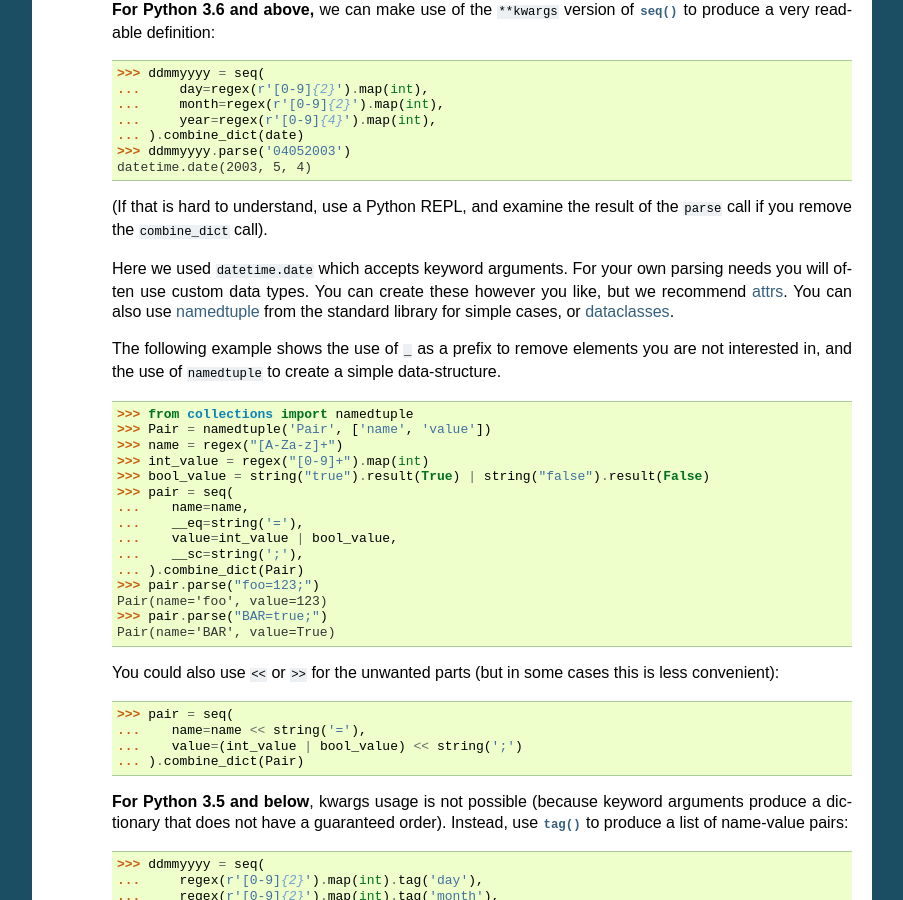
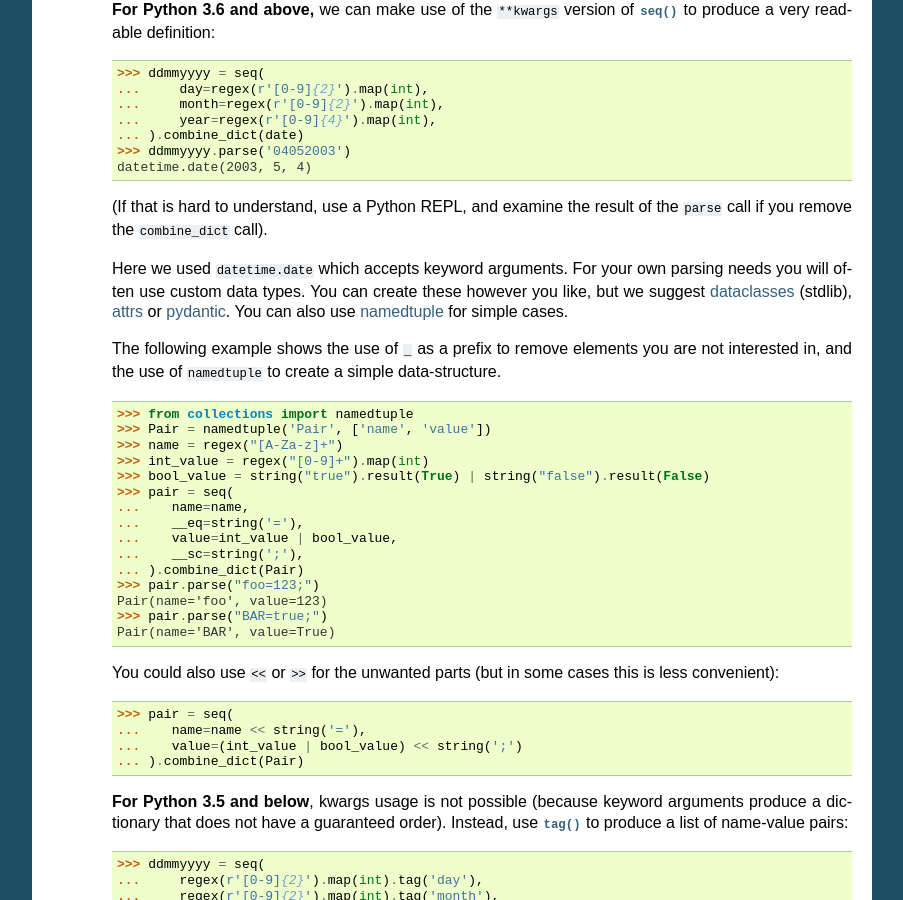
Before and after one commit to python-parsy/parsy, a Sphinx documentation site: the page built from docs/ref/methods_and_combinators.rst, in a window 1280 px wide and 900 px high, scrolled down 2881 px. Shown: the whole window, without its empty margins (198-1101 px from the left). Built offline with Sphinx 7.4.7, drawn with Linux system fonts in a browser that asks for light colours.

Commit message:
Docs: dataclasses/attrs/pydantic suggestions

```diff
--- a/docs/ref/methods_and_combinators.rst
+++ b/docs/ref/methods_and_combinators.rst
@@ -210,11 +210,13 @@ can be used and manipulated as below.
 
       Here we used ``datetime.date`` which accepts keyword arguments. For your
       own parsing needs you will often use custom data types. You can create
-      these however you like, but we recommend `attrs
-      <https://attrs.readthedocs.io/en/stable/>`_. You can also use `namedtuple
-      <https://docs.python.org/3.6/library/collections.html#collections.namedtuple>`_
-      from the standard library for simple cases, or `dataclasses
-      <https://docs.python.org/3/library/dataclasses.html>`_.
+      these however you like, but we suggest `dataclasses
+      <https://docs.python.org/3/library/dataclasses.html>`_ (stdlib), `attrs
+      <https://github.com/python-attrs/attrs>`_ or `pydantic
+      <https://github.com/samuelcolvin/pydantic/>`_. You can also use
+      `namedtuple
+      <https://docs.python.org/3/library/collections.html#collections.namedtuple>`_
+      for simple cases.
 
       The following example shows the use of ``_`` as a prefix to remove
       elements you are not interested in, and the use of ``namedtuple`` to
```
Also changed, not shown: docs/tutorial.rst (+6 -5 lines).
